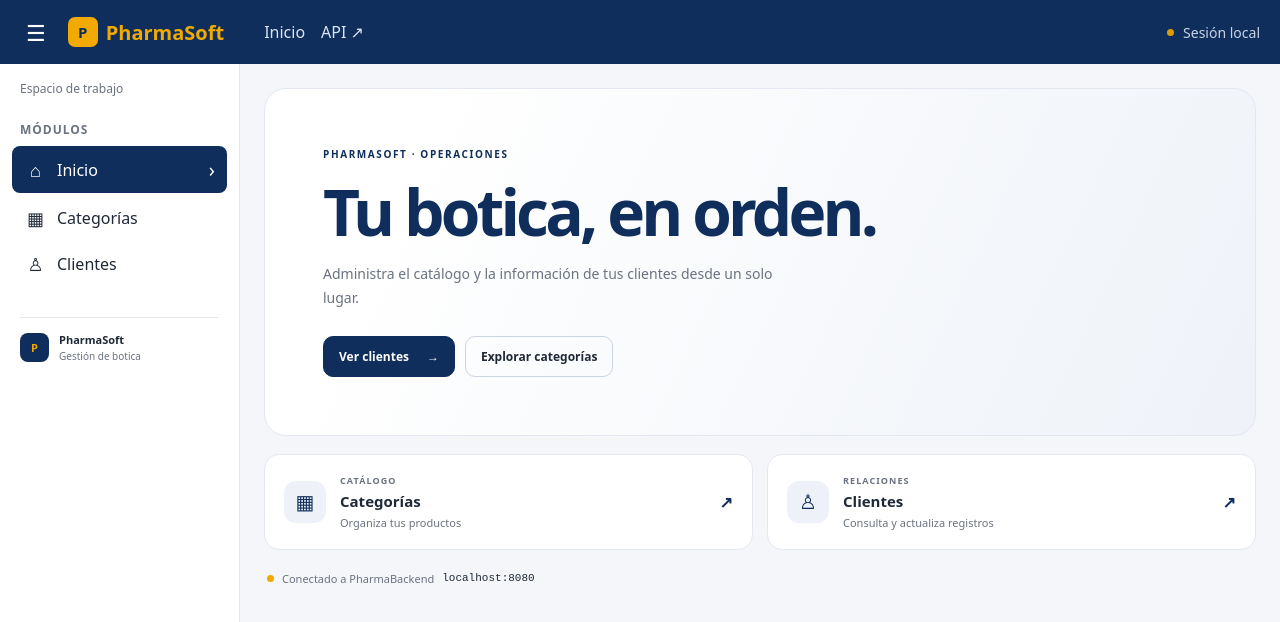
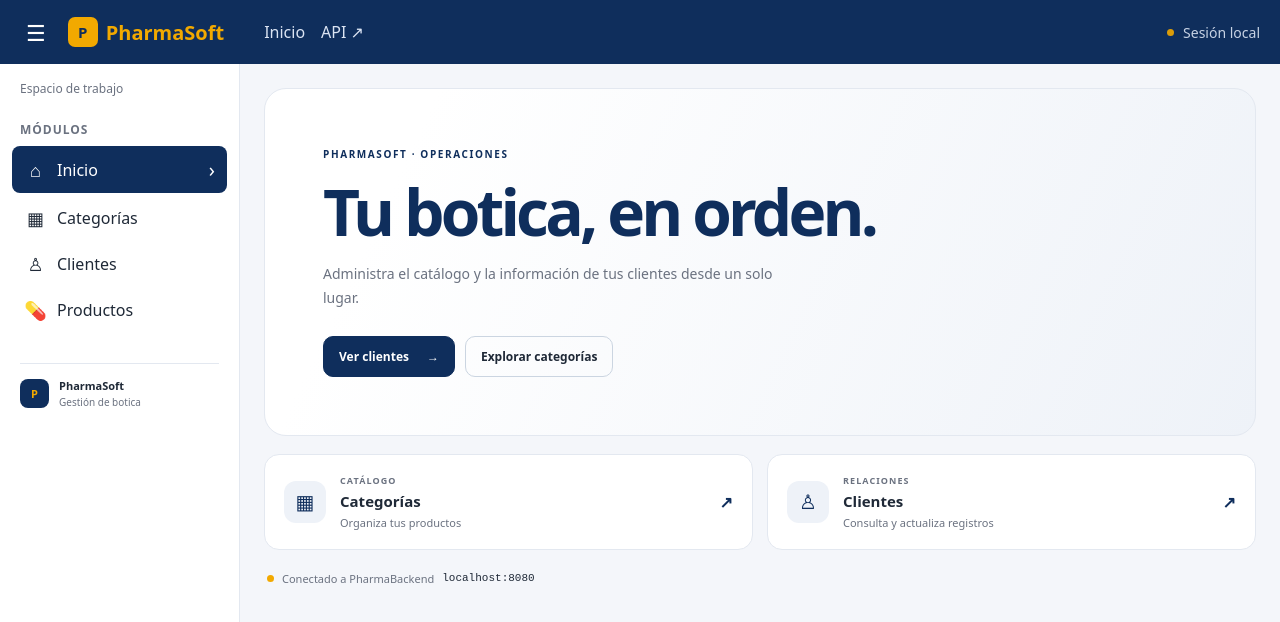
Before and after one commit to JanislyIsa/pharma-frontend, an Angular app: page /inicio in a window 1280 px wide. Shown: the top 622 px of the page. Built offline with nearby package versions, Linux system fonts and the light colour scheme.

Commit message:
feat(productos): integrar rutas y navegación

```diff
--- a/src/app/app.routes.ts
+++ b/src/app/app.routes.ts
@@ -20,6 +20,10 @@ export const routes: Routes = [
         path: 'clientes',
         loadChildren: () => import('./features/clientes/clientes.routes').then((m) => m.CLIENTES_ROUTES),
       },
+      {
+        path: 'productos',
+        loadChildren: () => import('./features/productos/productos.routes').then((m) => m.PRODUCTOS_ROUTES),
+      },
     ],
   },
   {
--- a/src/app/core/config/menu.ts
+++ b/src/app/core/config/menu.ts
@@ -8,4 +8,5 @@ export const MENU: MenuItem[] = [
   { etiqueta: 'Inicio', ruta: '/inicio', icono: '⌂' },
   { etiqueta: 'Categorías', ruta: '/categorias', icono: '▦' },
   { etiqueta: 'Clientes', ruta: '/clientes', icono: '♙' },
+  { etiqueta: 'Productos', ruta: '/productos', icono: '💊' },
 ];
--- /dev/null
+++ b/src/app/features/productos/productos.routes.ts
@@ -0,0 +1,7 @@
+import { Routes } from '@angular/router';
+
+export const PRODUCTOS_ROUTES: Routes = [
+  { path: '', loadComponent: () => import('./pages/producto-list/producto-list').then((m) => m.ProductoList), title: 'Productos · PharmaSoft' },
+  { path: 'nuevo', loadComponent: () => import('./pages/producto-form/producto-form').then((m) => m.ProductoForm), title: 'Nuevo producto · PharmaSoft' },
+  { path: ':id/editar', loadComponent: () => import('./pages/producto-form/producto-form').then((m) => m.ProductoForm), title: 'Editar producto · PharmaSoft' },
+];
```
